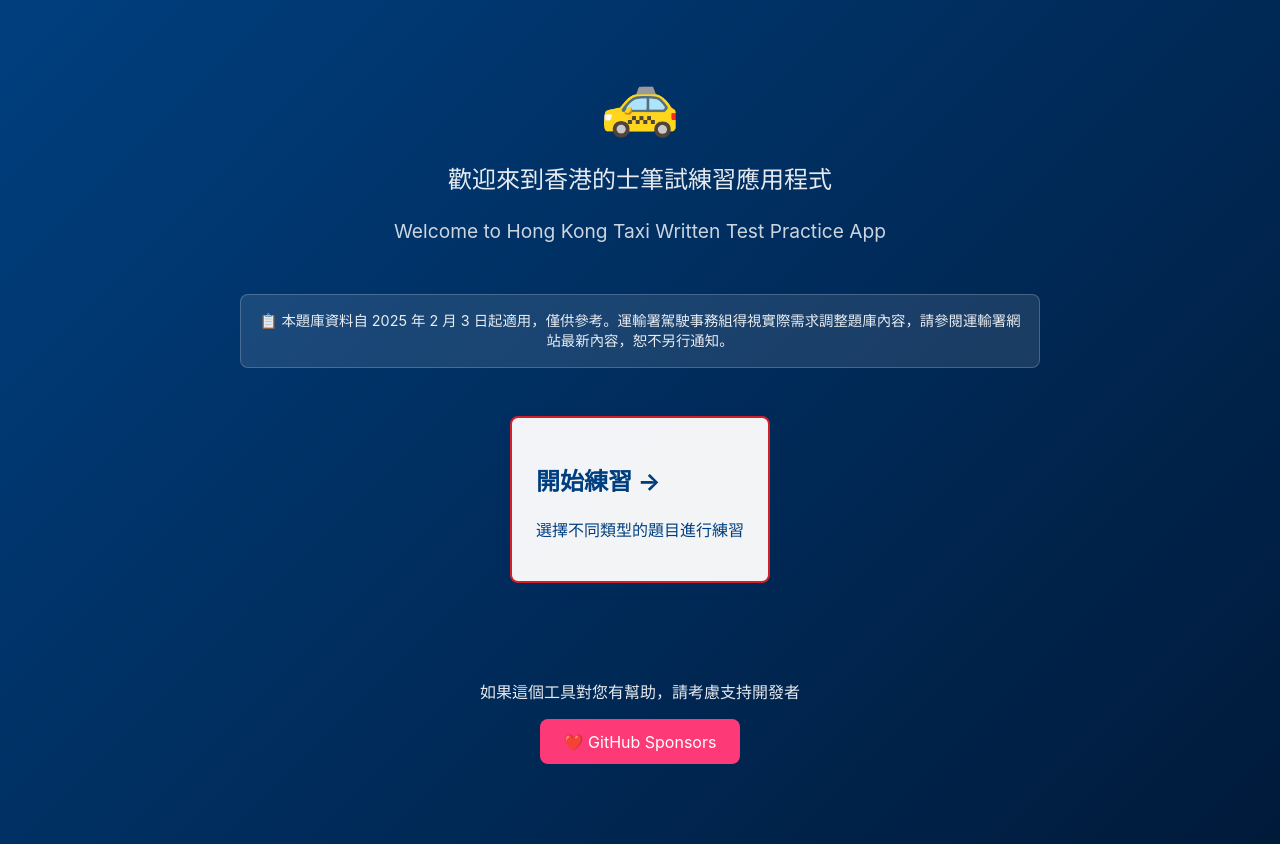
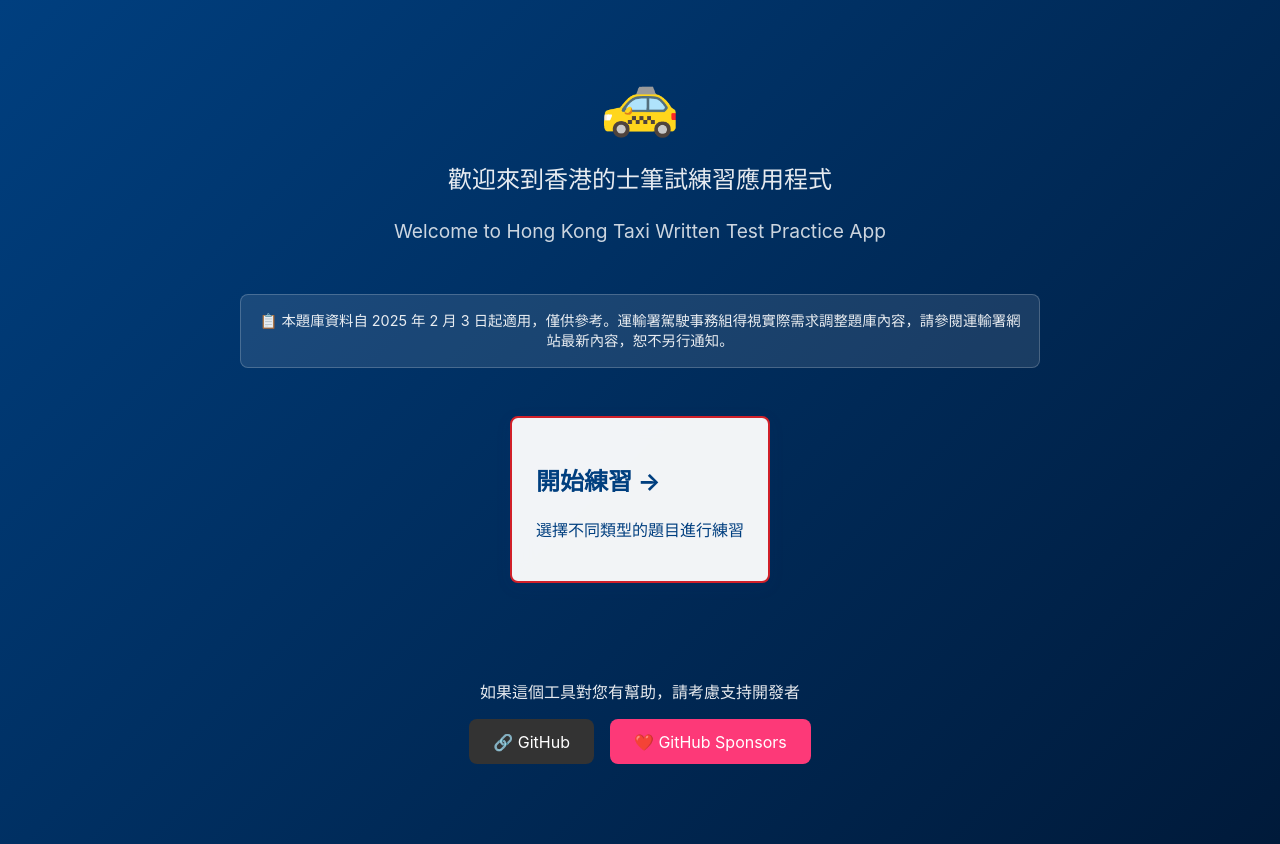
Before and after one commit to ApophisLee/hong-kong-taxi-written-test-practice, a Next.js app: page / in a window 1280 px wide. Built offline with nearby package versions, Linux system fonts and the light colour scheme.

Commit message:
feat: add GitHub link and restructure sponsor section for improved accessibility

```diff
--- a/pages/index.tsx
+++ b/pages/index.tsx
@@ -53,6 +53,15 @@ const Home: NextPage = () => {
 
           <div style={styles.sponsorContainer}>
             <p style={styles.sponsorText}>如果這個工具對您有幫助，請考慮支持開發者</p>
+            <div style={styles.buttonGroup}>
+              <a
+                href="https://github.com/apophislee/hong-kong-taxi-written-test-practice"
+                target="_blank"
+                rel="noopener noreferrer"
+                style={styles.githubButton}
+              >
+                🔗 GitHub
+              </a>
               <a
                 href="https://github.com/sponsors/apophislee"
                 target="_blank"
@@ -61,6 +70,7 @@ const Home: NextPage = () => {
               >
                 ❤️ GitHub Sponsors
               </a>
+            </div>
           </div>
         </div>
       </main>
@@ -159,6 +169,24 @@ const styles = {
     marginBottom: '1rem',
     textAlign: 'center' as const,
   },
+  buttonGroup: {
+    display: 'flex',
+    gap: '1rem',
+    justifyContent: 'center',
+    alignItems: 'center',
+  },
+  githubButton: {
+    padding: '0.8rem 1.5rem',
+    fontSize: '1rem',
+    backgroundColor: '#333',
+    color: 'white',
+    border: 'none',
+    borderRadius: '8px',
+    cursor: 'pointer',
+    textDecoration: 'none',
+    display: 'inline-block',
+    transition: 'all 0.3s ease',
+  },
   sponsorButton: {
     padding: '0.8rem 1.5rem',
     fontSize: '1rem',
```
Also changed, not shown: scripts/auto-type-location-questions.js (added). Lines whose indentation alone changed are shown as unchanged.
